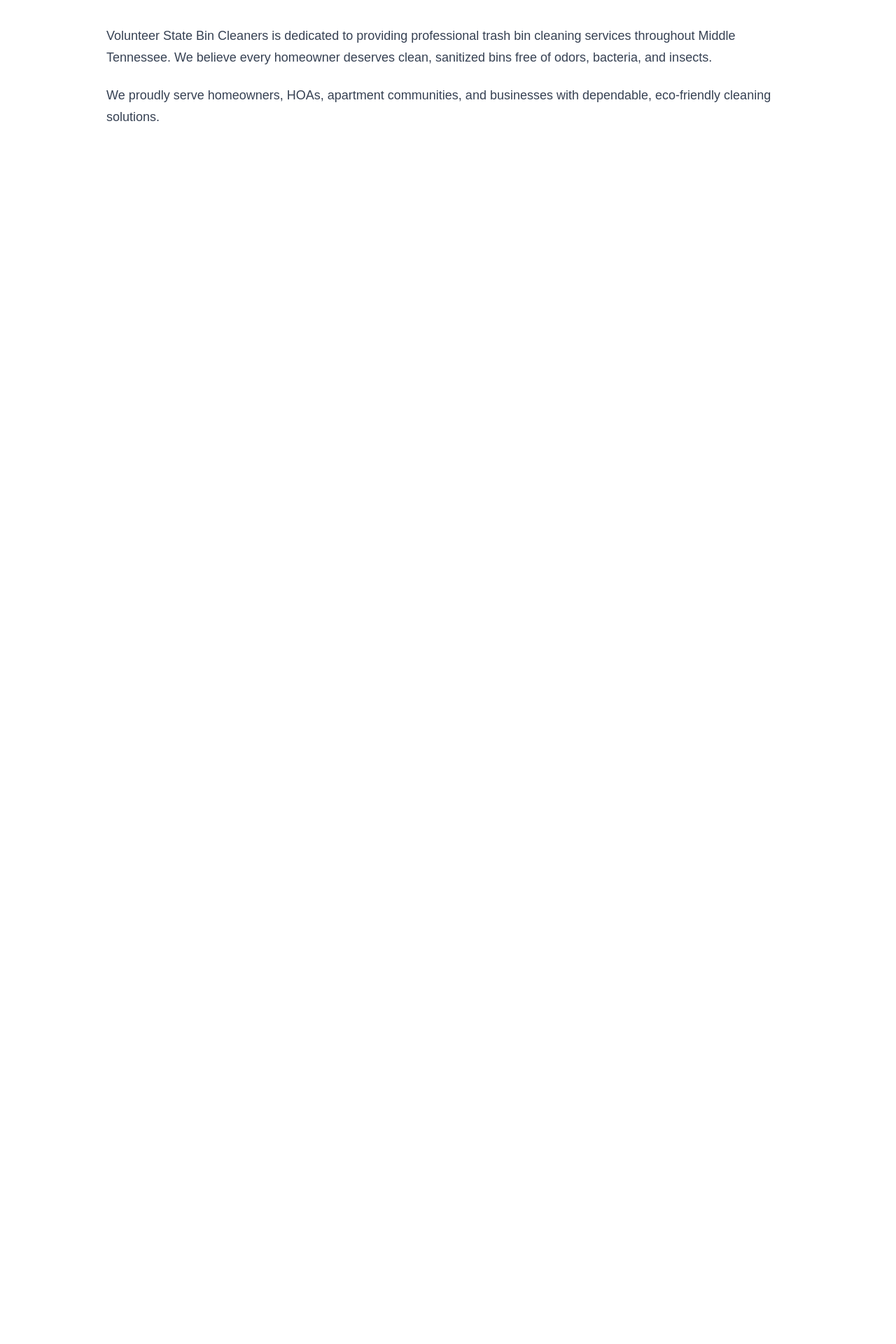
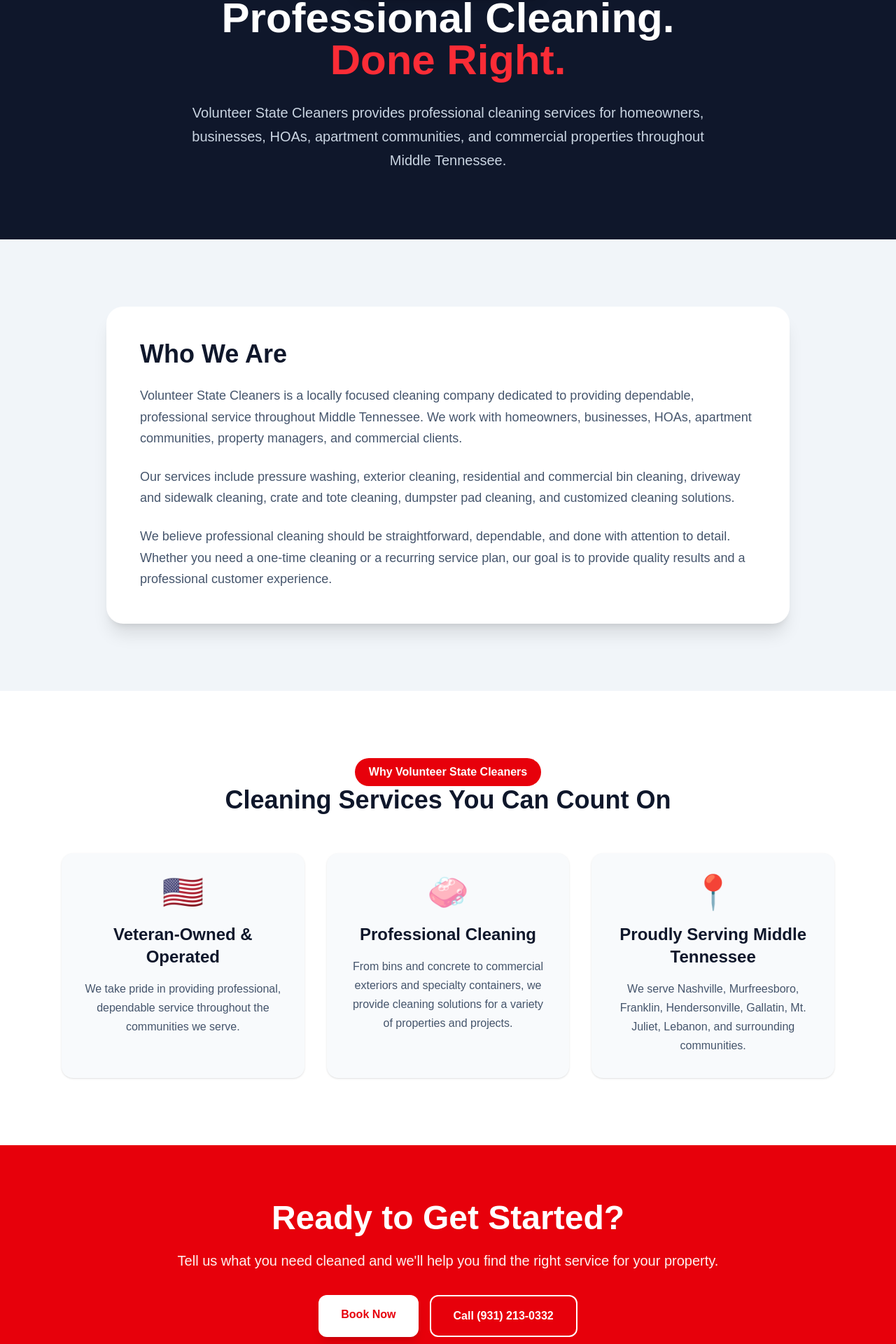
Before and after one commit to volunteerstatebincleaners/volunteer-state-bin-cleaners, a Next.js app: page /about in a window 1280 px wide. Shown: the part 140-2060 px from the top of the page at 70% size. Before the commit the page ends 800 px from the top, so only its background shows below. Built offline with nearby package versions, Linux system fonts and the light colour scheme.

Commit message:
Revamp About page with new design and content
Updated the About page layout and content for Volunteer State Cleaners, enhancing the structure and visual appeal.

```diff
--- a/app/about/page.tsx
+++ b/app/about/page.tsx
@@ -1,19 +1,154 @@
+import Link from "next/link";
+
 export default function AboutPage() {
   return (
-    <main className="max-w-5xl mx-auto px-6 py-24">
-      <h1 className="text-5xl font-black">
-        About Volunteer State Bin Cleaners
-      </h1>
-      <p className="mt-8 text-lg leading-8 text-gray-700">
-        Volunteer State Bin Cleaners is dedicated to providing professional
-        trash bin cleaning services throughout Middle Tennessee. We believe
-        every homeowner deserves clean, sanitized bins free of odors,
-        bacteria, and insects.
-      </p>
-      <p className="mt-6 text-lg leading-8 text-gray-700">
-        We proudly serve homeowners, HOAs, apartment communities, and
-        businesses with dependable, eco-friendly cleaning solutions.
-      </p>
+    <main className="bg-slate-100">
+      {/* Hero */}
+      <section className="bg-slate-900 text-white py-24">
+        <div className="max-w-5xl mx-auto px-6 text-center">
+          <span className="inline-block bg-red-600 px-5 py-2 rounded-full font-semibold shadow-lg">
+            About Volunteer State Cleaners
+          </span>
+
+          <h1 className="text-5xl lg:text-6xl font-black mt-7">
+            Professional Cleaning.
+            <br />
+            <span className="text-red-500">Done Right.</span>
+          </h1>
+
+          <p className="text-xl text-slate-300 mt-7 max-w-3xl mx-auto leading-8">
+            Volunteer State Cleaners provides professional cleaning services
+            for homeowners, businesses, HOAs, apartment communities, and
+            commercial properties throughout Middle Tennessee.
+          </p>
+        </div>
+      </section>
+
+      {/* About */}
+      <section className="py-24">
+        <div className="max-w-5xl mx-auto px-6">
+          <div className="bg-white rounded-3xl shadow-xl p-8 md:p-12">
+            <h2 className="text-3xl md:text-4xl font-black text-slate-900">
+              Who We Are
+            </h2>
+
+            <p className="mt-6 text-lg leading-8 text-slate-600">
+              Volunteer State Cleaners is a locally focused cleaning company
+              dedicated to providing dependable, professional service
+              throughout Middle Tennessee. We work with homeowners, businesses,
+              HOAs, apartment communities, property managers, and commercial
+              clients.
+            </p>
+
+            <p className="mt-6 text-lg leading-8 text-slate-600">
+              Our services include pressure washing, exterior cleaning,
+              residential and commercial bin cleaning, driveway and sidewalk
+              cleaning, crate and tote cleaning, dumpster pad cleaning, and
+              customized cleaning solutions.
+            </p>
+
+            <p className="mt-6 text-lg leading-8 text-slate-600">
+              We believe professional cleaning should be straightforward,
+              dependable, and done with attention to detail. Whether you need
+              a one-time cleaning or a recurring service plan, our goal is to
+              provide quality results and a professional customer experience.
+            </p>
+          </div>
+        </div>
+      </section>
+
+      {/* Why Us */}
+      <section className="bg-white py-24">
+        <div className="max-w-6xl mx-auto px-6">
+          <div className="text-center mb-14">
+            <span className="inline-block bg-red-600 text-white px-5 py-2 rounded-full font-semibold">
+              Why Volunteer State Cleaners
+            </span>
+
+            <h2 className="text-4xl font-black text-slate-900 mt-6">
+              Cleaning Services You Can Count On
+            </h2>
+          </div>
+
+          <div className="grid md:grid-cols-3 gap-8">
+            <div className="bg-slate-50 rounded-2xl p-8 text-center shadow-sm">
+              <div className="text-5xl mb-5" aria-hidden="true">
+                🇺🇸
+              </div>
+
+              <h3 className="text-2xl font-bold text-slate-900">
+                Veteran-Owned & Operated
+              </h3>
+
+              <p className="text-slate-600 mt-4 leading-7">
+                We take pride in providing professional, dependable service
+                throughout the communities we serve.
+              </p>
+            </div>
+
+            <div className="bg-slate-50 rounded-2xl p-8 text-center shadow-sm">
+              <div className="text-5xl mb-5" aria-hidden="true">
+                🧼
+              </div>
+
+              <h3 className="text-2xl font-bold text-slate-900">
+                Professional Cleaning
+              </h3>
+
+              <p className="text-slate-600 mt-4 leading-7">
+                From bins and concrete to commercial exteriors and specialty
+                containers, we provide cleaning solutions for a variety of
+                properties and projects.
+              </p>
+            </div>
+
+            <div className="bg-slate-50 rounded-2xl p-8 text-center shadow-sm">
+              <div className="text-5xl mb-5" aria-hidden="true">
+                📍
+              </div>
+
+              <h3 className="text-2xl font-bold text-slate-900">
+                Proudly Serving Middle Tennessee
+              </h3>
+
+              <p className="text-slate-600 mt-4 leading-7">
+                We serve Nashville, Murfreesboro, Franklin, Hendersonville,
+                Gallatin, Mt. Juliet, Lebanon, and surrounding communities.
+              </p>
+            </div>
+          </div>
+        </div>
+      </section>
+
+      {/* CTA */}
+      <section className="bg-red-600 text-white py-20">
+        <div className="max-w-4xl mx-auto px-6 text-center">
+          <h2 className="text-4xl md:text-5xl font-black">
+            Ready to Get Started?
+          </h2>
+
+          <p className="text-xl text-red-50 mt-5 leading-8">
+            Tell us what you need cleaned and we'll help you find the right
+            service for your property.
+          </p>
+
+          <div className="flex flex-wrap justify-center gap-4 mt-8">
+            <Link
+              href="/quote"
+              className="bg-white text-red-600 hover:bg-slate-100 px-8 py-4 rounded-xl font-bold transition shadow-lg"
+            >
+              Book Now
+            </Link>
+
+            <a
+              href="tel:9312130332"
+              className="border-2 border-white hover:bg-white hover:text-red-600 px-8 py-4 rounded-xl font-bold transition"
+            >
+              Call (931) 213-0332
+            </a>
+          </div>
+        </div>
+      </section>
     </main>
   );
 }
```
